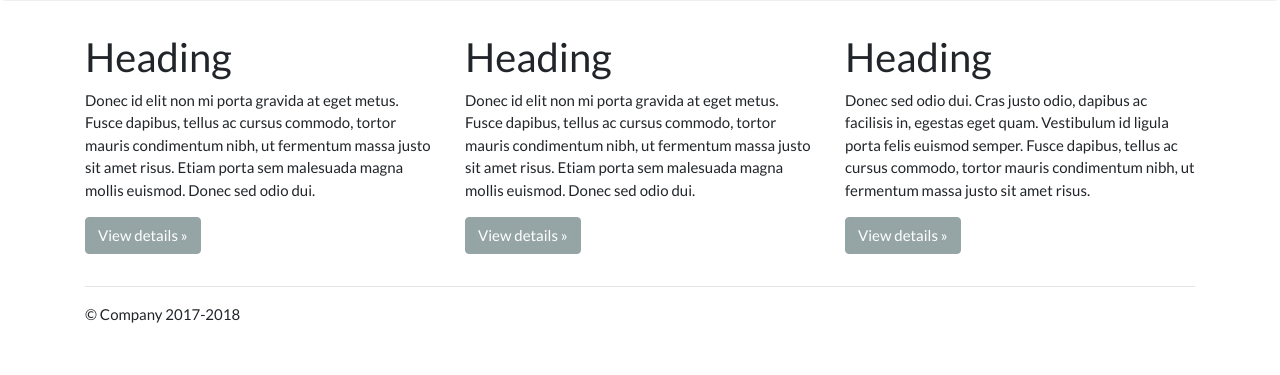
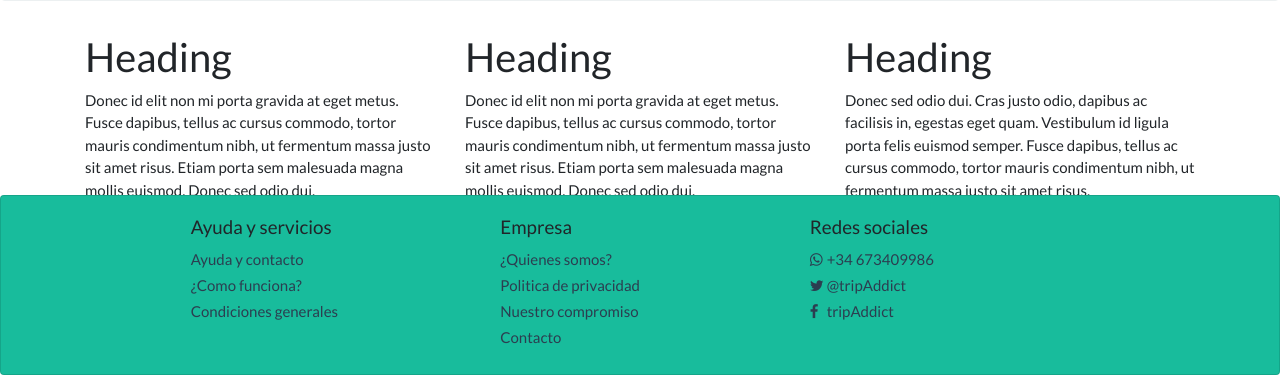
Before and after one commit to acencerradotello/viajesRandom, a PHP site: page /APP/index.php in a window 1280 px wide. Shown: the part 425-800 px from the top of the page. Run offline with PHP 8.4, Linux system fonts and the light colour scheme; some libraries are stand-ins or nearby versions.

Commit message:
Add files via upload

```diff
--- a/APP/footer.php
+++ b/APP/footer.php
@@ -1,4 +1,47 @@
+<!DOCTYPE html>
+<html lang="es">
+<head>
+    <meta charset="UTF-8">
+    <meta name="viewport" content="width=device-width, initial-scale=1.0">
+    <meta http-equiv="X-UA-Compatible" content="ie=edge">
+    <title>footer</title>
+    <link rel="stylesheet" type="text/css" href="estilosmenu.css">
+    <link href="https://stackpath.bootstrapcdn.com/font-awesome/4.7.0/css/font-awesome.min.css" rel="stylesheet" integrity="sha384-wvfXpqpZZVQGK6TAh5PVlGOfQNHSoD2xbE+QkPxCAFlNEevoEH3Sl0sibVcOQVnN" crossorigin="anonymous">
+    <link rel="stylesheet" href="path/to/font-awesome/css/font-awesome.min.css">
+</head>
+<body>
 
-<footer class="container">
-      <p>&copy; Company 2017-2018</p>
-</footer>
+<div class="card  bg-dark" style="min-width: 100%;  position: absolute; bottom: 0;">
+
+  <div class="card-body font-weight-bold">
+  <div class="d-flex justify-content-center">
+
+    <div class="col-md-3 col-sm-12 text-sm-left">
+        <h5 class="card-title ">Ayuda y servicios</h5>
+      <div class='links  text-left '>
+      <h6><a href='#'class="card-text text-primary  " >Ayuda y contacto</a><br/></h6>
+      <h6><a href='#'class="card-text text-primary">¿Como funciona?</a><br/></h6>
+      <h6><a href='#'class="card-text text-primary">Condiciones generales</a><br/></h6>
+      </div>
+    </div>
+
+    <div class="col-md-3 col-sm-12 text-left">
+      <h5 class="card-title">Empresa</h5>
+      <h6><a href='#'class="card-text text-primary">¿Quienes somos?</a><br/></h6>
+      <h6><a href='#'class="card-text text-primary">Politica de privacidad</a><br/></h6>
+      <h6><a href='#'class="card-text text-primary">Nuestro compromiso</a><br/></h6>
+      <h6><a href='#'class="card-text text-primary">Contacto</a><br/></h6>
+    </div>
+
+    <div class="col-md-3 col-sm-12 text-left">
+      <h5 class="card-title">Redes sociales</h5>
+      <h6><a href='#'class="card-text text-primary"><i class="fa fa-whatsapp" style='width: 14px'></i>   +34 673409986</a><br/></h6>
+      <h6><a href='#'class="card-text text-primary"><i class="fa fa-twitter" style='width: 14px'></i>    @tripAddict</a><br/></h6>
+      <h6><a href='#'class="card-text text-primary"><i class="fa fa-facebook" style='width: 14px'></i>   tripAddict</a><br/></h6>
+    </div>
+  </div>
+
+
+
+</body>
+</html>
```
